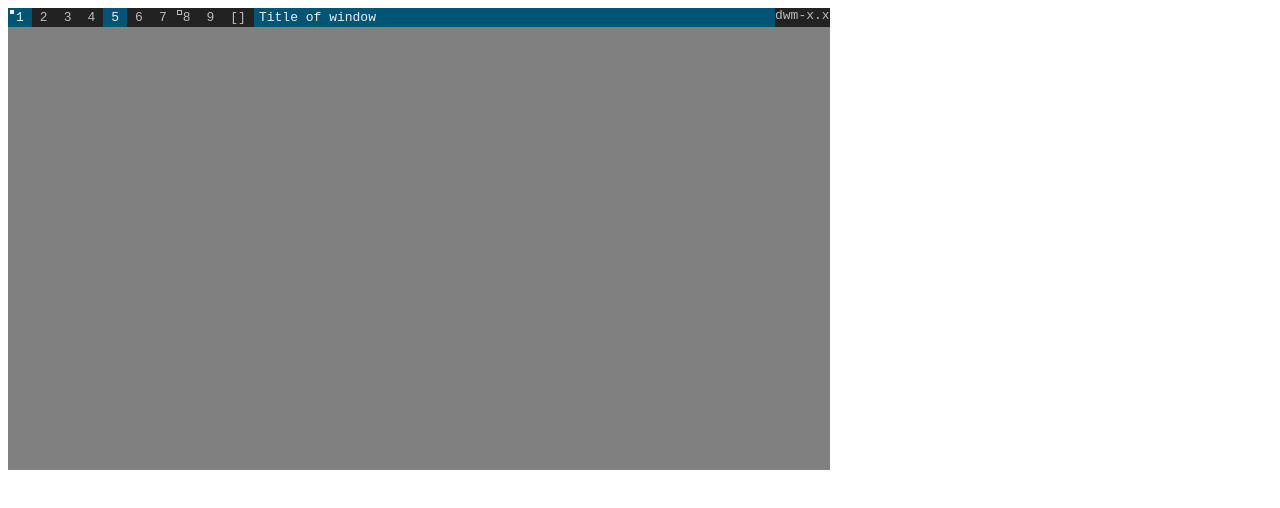
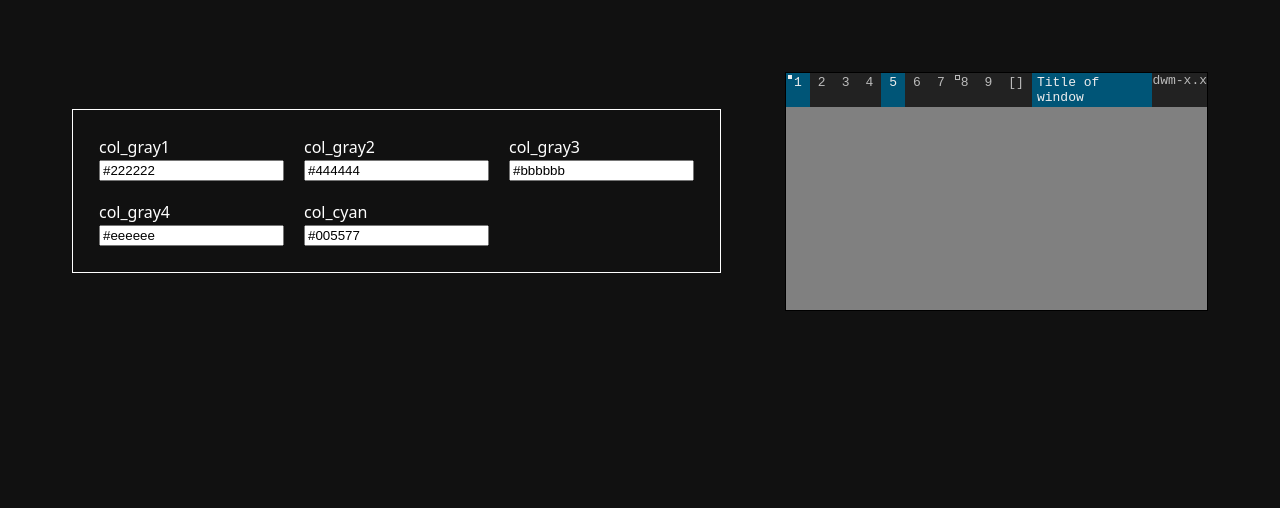
Before and after one commit to JavMatz/dwm-designer, a Next.js app: page / in a window 1280 px wide. Shown: the top 508 px of the page. Built offline with nearby package versions, Linux system fonts and the light colour scheme.

Commit message:
Color control:
Basic color control for the elements displayed.

```diff
--- a/src/app/bar.js
+++ b/src/app/bar.js
@@ -1,34 +1,92 @@
+'use client'
+
 import styles from './bar.module.css';
+import { useState, useEffect } from 'react';
 
 const workspaces = [...Array(9).keys()];
 
-export default function Bar() {
+const topBar = {
+    width: '100%',
+    fontFamily: 'monospace',
+    display: 'flex',
+};
+
+const selectedWorkspace = {
+    position: 'relative',
+    width: '100%',
+    padding: '2px 8px',
+    flex: '1',
+};
+
+const unselectedWorkspace = {
+    position: 'relative',
+    padding: '2px 8px',
+};
+
+const windowTitle = {
+    flex: "2",
+    verticalAlign: "middle",
+    padding: '2px 5px',
+};
+
+function SelectedRectangle() {
+    return <div className={styles.selected_rectangle}></div>
+}
+
+function UnselectedRectangle() {
+    return <div className={styles.unselected_rectangle}></div>
+}
+
+export default function Bar(props) {
+    const [col_gray1, setCol_gray1] = useState("#222222");
+    const [col_gray2, setCol_gray2] = useState("#444444");
+    const [col_gray3, setCol_gray3] = useState("#bbbbbb");
+    const [col_gray4, setCol_gray4] = useState("#eeeeee");
+    const [col_cyan, setCol_cyan] = useState("#005577");
+
+    useEffect(() => {
+        setCol_gray1(props.colors.col_gray1);
+        setCol_gray2(props.colors.col_gray2);
+        setCol_gray3(props.colors.col_gray3);
+        setCol_gray4(props.colors.col_gray4);
+        setCol_cyan(props.colors.col_cyan);
+    }, [props]);
+
     return (
-        <div className={styles.topbar}>
+        <div style={{ ...topBar, color: col_gray3, backgroundColor: col_gray1 }}>
             <div className={styles.workspaces}>
                 {
-                    workspaces.map((workspace) => {
+                    workspaces.map((workspace, index) => {
                         if (workspace + 1 == 1) {
                             return (
-                                <div id={workspace + 1} className={styles.selected_workspace} ><div className={styles.selected_rectangle}></div>{workspace + 1}</div>
+                                <div key={index} id={workspace + 1} style={{ ...selectedWorkspace, color: col_gray4, backgroundColor: col_cyan }} >
+                                    <SelectedRectangle />{workspace + 1}
+                                </div>
                             )
+                            // 8 & 5 are random values, nothing special
                         } else if (workspace + 1 == 8) {
                             return (
-                                <div id={workspace + 1} className={styles.unselected_workspace}><div className={styles.unselected_rectangle}></div>{workspace + 1}</div>
+                                <div key={index} id={workspace + 1} style={{ ...unselectedWorkspace }}>
+                                    <UnselectedRectangle />{workspace + 1}
+                                </div>
                             )
                         } else if (workspace + 1 == 5) {
                             return (
-                                <div id={workspace + 1} className={styles.selected_workspace}>{workspace + 1}</div>
+                                <div key={index} id={workspace + 1} style={{ ...selectedWorkspace, color: col_gray4, backgroundColor: col_cyan }}>
+                                    {workspace + 1}
+                                </div>
                             )
                         }
                         return (
-                            <div id={workspace + 1} className={styles.unselected_workspace}>{workspace + 1}</div>
+                            <div key={index} style={{ ...unselectedWorkspace }}>
+                                {workspace + 1}
+                            </div>
                         )
                     })
                 }
                 <div className={styles.layout_indicator}> [] </div>
             </div>
-            <div className={styles.window_title}>Title of window</div>
+            <div style={{ ...windowTitle, color: col_gray4, backgroundColor: col_cyan }}>Title of window</div>
             <div >dwm-x.x</div>
         </div>
     )
--- a/src/app/bar.module.css
+++ b/src/app/bar.module.css
@@ -1,18 +1,12 @@
-/* --col-gray1: #222222; */
-/* --col-gray2: #444444; */
-/* --col-gray3: #bbbbbb; */
-/* --col-gray4: #eeeeee; */
-/* --col-cyan : #005577; */
+/* .topbar { */
+/*     width: 100%; */
+/*     font-family: monospace; */
+/*     /1* background-color: #222222; *1/ */
+/*     /1* color: #bbbbbb; *1/ */
+/*     display: flex; */
+/* } */
 
-.topbar {
-    width: 100%;
-    font-family: monospace;
-    background-color: #222222;
-    color: #bbbbbb;
-    display: flex;
-}
-
-.topbar > .window_title,.status {
+.window_title,.status {
     padding: 2px 5px;
 }
 
--- a/src/app/layout.js
+++ b/src/app/layout.js
@@ -10,8 +10,8 @@ export const metadata = {
 
 export default function RootLayout({ children }) {
     return (
-        <html lang="en">
-            <body> {children}</body>
+        <html>
+            <body style={{backgroundColor: '#111111',fontFamily: 'sans'}}> {children}</body>
         </html>
     )
 }
--- a/src/app/page.js
+++ b/src/app/page.js
@@ -1,12 +1,50 @@
+'use client'
+
 import Image from 'next/image'
+import { useState } from 'react';
+
 import styles from './page.module.css'
 import Bar from './bar.js'
 
+const screenStyle = {
+    width: "60%",
+    margin: "2rem",
+    border: "1px solid black",
+    backgroundColor: "#808080",
+    // background-position: center,
+    // background-size: cover,
+    aspectRatio: "16 / 9",
+};
+
 export default function Home() {
+    const [colors, setColors] = useState({
+        col_gray1: "#222222",
+        col_gray2: "#444444",
+        col_gray3: "#bbbbbb",
+        col_gray4: "#eeeeee",
+        col_cyan: "#005577"
+    });
+
+    function onChangedColorValue(event) {
+        setColors(prevState => ({ ...prevState, [event.target.name]: event.target.value }));
+    }
+
     return (
-        <main>
-            <div className={styles.screen}>
-                <Bar />
+        <main className={styles.main}>
+            <div className={styles.colorControlGrid}>
+                {
+                    Object.keys(colors).map((color, index) => {
+                        return (
+                            <div key={index} className={styles.colorControlItem}>
+                                {color}
+                                <input key={color} name={color} value={colors[color]} onChange={onChangedColorValue} type="text" />
+                            </div>
+                        );
+                    })
+                }
+            </div>
+            <div style={{ ...screenStyle }}>
+                <Bar colors={colors} />
             </div>
         </main>
     )
--- a/src/app/page.module.css
+++ b/src/app/page.module.css
@@ -1,19 +1,30 @@
-.screen {
-    /* background-image: url("ina_color.jpg"); */
-    width: 65%;
-    background-color: #808080;
-    background-position: center;
-    background-size: cover;
-    aspect-ratio: 16 / 9;
+.main {
+  display: flex;
+  flex-direction: row;
+  justify-content: space-between;
+  align-items: center;
+  padding: 2rem;
+  /* min-height: 100vh; */
 }
 
-.main {
-  display: flex;
-  flex-direction: column;
-  justify-content: space-between;
-  align-items: center;
-  padding: 6rem;
-  min-height: 100vh;
+.colorControlGrid {
+    display: grid;
+    padding: 1rem;
+    margin: 2rem;
+    border: 1px solid white;
+    grid-template-columns: auto auto auto;
+    grid-template-rows: auto auto;
+}
+
+.colorControlItem {
+    color: white;
+    place-self: center;
+    margin: 10px;
+}
+
+.input {
+    width: 70%;
+    background-color: red;
 }
 
 .description {
```
